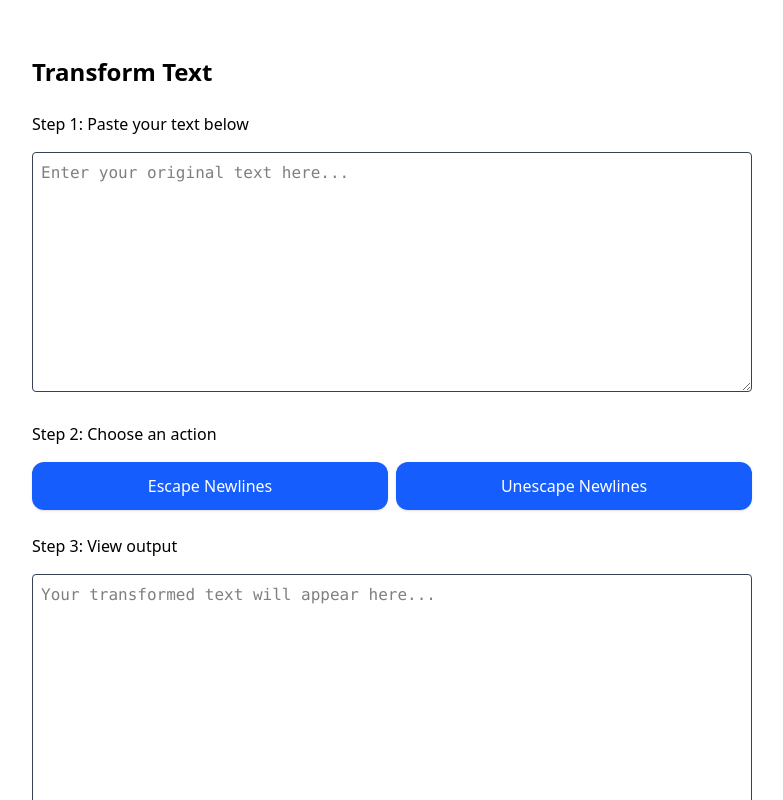
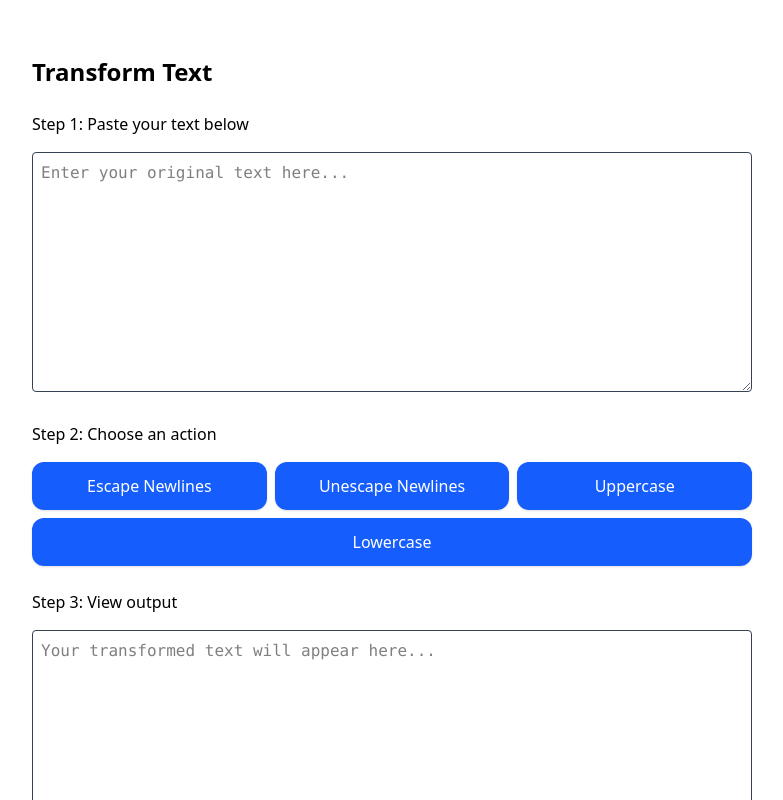
Before and after one commit to Karl-Horning/transform-text, a React (Vite) app: page / in a window 1280 px wide. Shown: the top 800 px of the page, without its empty margins (248-1031 px from the left). Built offline with nearby package versions, Linux system fonts and the light colour scheme.

Commit message:
refactor: move transform functions to `utils`,  move `textTools` to data and add functions

```diff
--- a/src/App.tsx
+++ b/src/App.tsx
@@ -4,6 +4,7 @@ import TextInput from "./components/TextInput";
 import ToolSelector from "./components/ToolSelector";
 import TextOutput from "./components/TextOutput";
 import CopyText from "./components/CopyText";
+import { textTools } from "./data/textTools";
 
 /**
  * The main application component for transforming text.
@@ -44,37 +45,22 @@ function App() {
     };
 
     /**
-     * Transforms the input text based on the selected tool.
+     * Finds and applies the selected transformation tool to the input text.
      *
-     * Supports the following tools:
-     * - "escape": Replaces newlines with `\n`
-     * - "unescape": Converts `\n` back into actual newlines
-     *
-     * @param tool - The selected tool name ("escape" or "unescape")
+     * @param tool - The selected tool's identifier (for example, "escape", "uppercase").
      */
     const handleToolSelect = (tool: string) => {
         if (!inputRef.current) return;
 
         const inputText = inputRef.current.value;
-        let transformedText = "";
+        const selectedTool = textTools.find((t) => t.selectOption === tool);
 
-        switch (tool) {
-            case "escape":
-                transformedText = inputText.replace(
-                    /[\r\n\u0085\u2028\u2029]+/g,
-                    "\\n"
-                );
-                break;
-            case "unescape":
-                transformedText = inputText.replace(/\\n/g, "\n");
-                break;
-
-            default:
-                transformedText = inputText;
-                break;
+        if (selectedTool?.transform) {
+            const transformed = selectedTool.transform(inputText);
+            setResult(transformed);
+        } else {
+            console.warn(`Unknown tool: ${tool}`);
         }
-
-        setResult(transformedText);
     };
 
     return (
--- a/src/components/ToolSelector/index.tsx
+++ b/src/components/ToolSelector/index.tsx
@@ -1,4 +1,4 @@
-import { textTools } from "../../constants";
+import { textTools } from "../../data/textTools";
 
 type ToolSelectorProps = {
     onSelect: (tool: string) => void;
--- a/src/constants/index.ts
+++ /dev/null
@@ -1,16 +0,0 @@
-/**
- * A list of available text transformation tools.
- *
- * Each tool includes the display text for its corresponding button
- * and a string identifier used to trigger its functionality.
- */
-export const textTools = [
-    {
-        buttonText: "Escape Newlines",
-        selectOption: "escape",
-    },
-    {
-        buttonText: "Unescape Newlines",
-        selectOption: "unescape",
-    },
-];
--- /dev/null
+++ b/src/data/textTools.ts
@@ -0,0 +1,35 @@
+import {
+    escapeNewlines,
+    lowercase,
+    unescapeNewlines,
+    uppercase,
+} from "../utils/transformText";
+
+/**
+ * A list of available text transformation tools.
+ *
+ * Each tool includes the display text for the UI and a handler
+ * function to perform the corresponding text transformation.
+ */
+export const textTools = [
+    {
+        buttonText: "Escape Newlines",
+        selectOption: "escape",
+        transform: escapeNewlines,
+    },
+    {
+        buttonText: "Unescape Newlines",
+        selectOption: "unescape",
+        transform: unescapeNewlines,
+    },
+    {
+        buttonText: "Uppercase",
+        selectOption: "uppercase",
+        transform: uppercase,
+    },
+    {
+        buttonText: "Lowercase",
+        selectOption: "lowercase",
+        transform: lowercase,
+    },
+];
--- /dev/null
+++ b/src/utils/transformText.ts
@@ -0,0 +1,36 @@
+/**
+ * Replaces all newline characters in the input string with the literal string `\n`.
+ *
+ * This is useful for escaping newlines in text where newlines need to be represented as `\n`.
+ *
+ * @param input - The text to escape newlines in.
+ * @returns The input string with newlines replaced by `\n`.
+ */
+export const escapeNewlines = (input: string) =>
+    input.replace(/[\r\n\u0085\u2028\u2029]+/g, "\\n");
+
+/**
+ * Converts all literal `\n` sequences in the input string back into actual newline characters.
+ *
+ * This is useful for unescaping previously escaped newline sequences.
+ *
+ * @param input - The text to unescape newlines in.
+ * @returns The input string with `\n` sequences replaced by actual newlines.
+ */
+export const unescapeNewlines = (input: string) => input.replace(/\\n/g, "\n");
+
+/**
+ * Converts all characters in the input string to uppercase.
+ *
+ * @param input - The text to convert to uppercase.
+ * @returns The input string in uppercase.
+ */
+export const uppercase = (input: string) => input.toUpperCase();
+
+/**
+ * Converts all characters in the input string to lowercase.
+ *
+ * @param input - The text to convert to lowercase.
+ * @returns The input string in lowercase.
+ */
+export const lowercase = (input: string) => input.toLowerCase();
```
